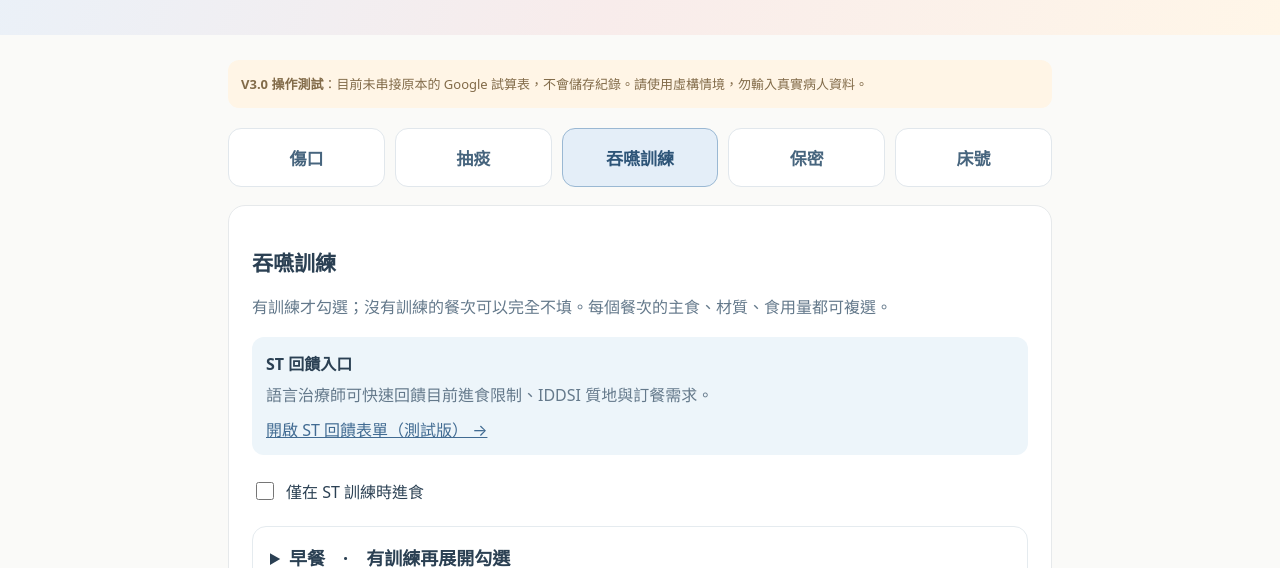
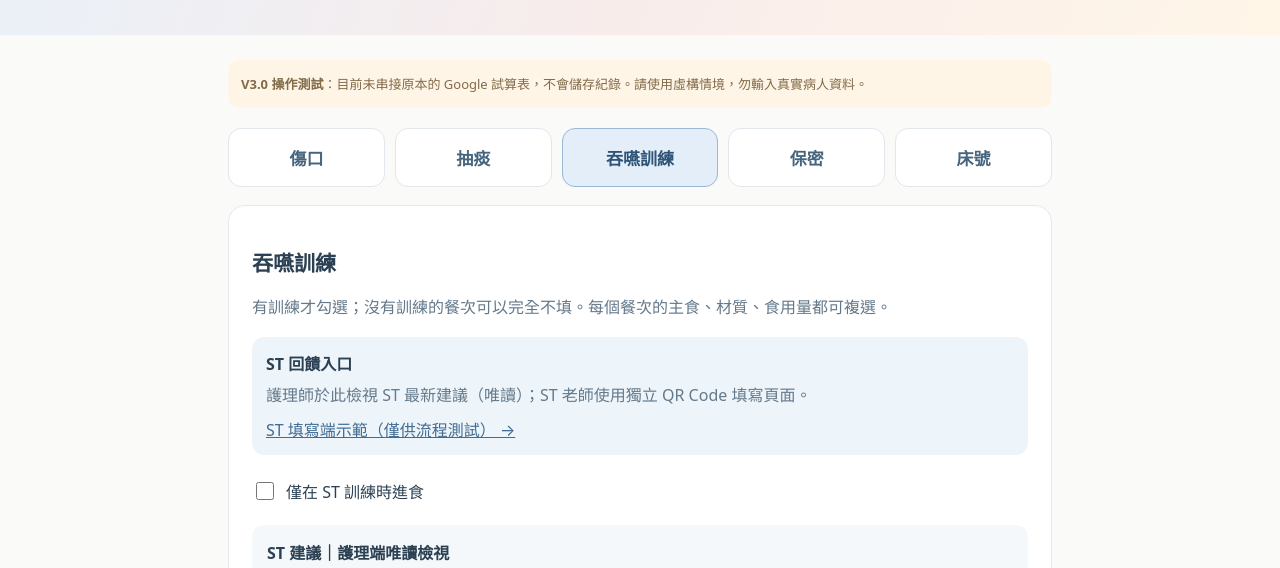
Before and after one commit to LinexEPA/11B-Fall-risk-screening, a plain HTML site: page care-tools.html in a window 1280 px wide. Shown: the part 193-761 px from the top of the page. Drawn offline with Linux system fonts and the light colour scheme.

Commit message:
Clarify ST submission versus nursing read-only viewing; keep nurse training log separate

```diff
--- a/care-tools.html
+++ b/care-tools.html
@@ -6,7 +6,7 @@
 <button type="button" data-tab="wound">傷口</button><button type="button" data-tab="suction">抽痰</button><button type="button" data-tab="swallow">吞嚥訓練</button><button type="button" data-tab="privacy">保密</button><button type="button" data-tab="beds">床號</button></nav>
 <section class="panel" id="placeholder"><h2 id="placeholderTitle">臨床照護工具</h2><p>請從上方選擇要進入的功能。</p></section>
 <section class="panel hidden" id="swallowPanel"><h2>吞嚥訓練</h2><p>有訓練才勾選；沒有訓練的餐次可以完全不填。每個餐次的主食、材質、食用量都可複選。</p>
-<div style="background:#edf5fa;border-radius:12px;padding:14px;margin:14px 0"><strong>ST 回饋入口</strong><p style="margin:7px 0">語言治療師可快速回饋目前進食限制、IDDSI 質地與訂餐需求。</p><a href="./st-feedback.html">開啟 ST 回饋表單（測試版） →</a></div><div style="padding:10px 0"><label style="display:flex;align-items:center;gap:9px"><input type="checkbox" id="stOnly" style="width:18px;height:18px">僅在 ST 訓練時進食</label></div><div id="meals"></div><div class="group">其他觀察或補充（選填）</div><textarea id="remarks" placeholder="自由輸入需要交接的觀察或補充內容"></textarea><div style="margin-top:16px"><button type="button" class="action" id="preview">產生摘要</button><button type="button" class="action alt" id="clear">清除勾選</button></div><div id="result" class="hidden"><h3>訓練摘要（可複製）</h3><pre id="summary"></pre><button type="button" class="action" id="copy">複製摘要</button></div></section>
+<div style="background:#edf5fa;border-radius:12px;padding:14px;margin:14px 0"><strong>ST 回饋入口</strong><p style="margin:7px 0">護理師於此檢視 ST 最新建議（唯讀）；ST 老師使用獨立 QR Code 填寫頁面。</p><a href="./st-feedback.html">ST 填寫端示範（僅供流程測試） →</a></div><div style="padding:10px 0"><label style="display:flex;align-items:center;gap:9px"><input type="checkbox" id="stOnly" style="width:18px;height:18px">僅在 ST 訓練時進食</label></div><div style="padding:15px;background:#f5f8fa;border-radius:12px;margin:12px 0"><strong>ST 建議｜護理端唯讀檢視</strong><p style="margin:7px 0">尚未串接 ST 獨立回饋資料，因此目前沒有可顯示的最新建議。正式上線後此區只顯示 ST 回饋時間、床號、進食限制、飲食質地、訂餐需求及聯絡分機，不提供修改按鈕。</p></div><div id="meals"></div><div class="group">其他觀察或補充（選填）</div><textarea id="remarks" placeholder="自由輸入需要交接的觀察或補充內容"></textarea><div style="margin-top:16px"><button type="button" class="action" id="preview">產生摘要</button><button type="button" class="action alt" id="clear">清除勾選</button></div><div id="result" class="hidden"><h3>訓練摘要（可複製）</h3><pre id="summary"></pre><button type="button" class="action" id="copy">複製摘要</button></div></section>
 <footer>11B · 臨床照護與交接日常</footer></main>
 <script>
 'use strict';
```
